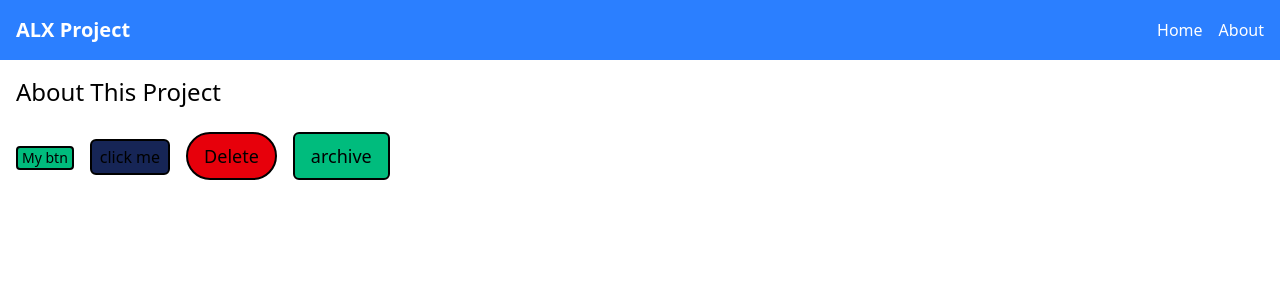
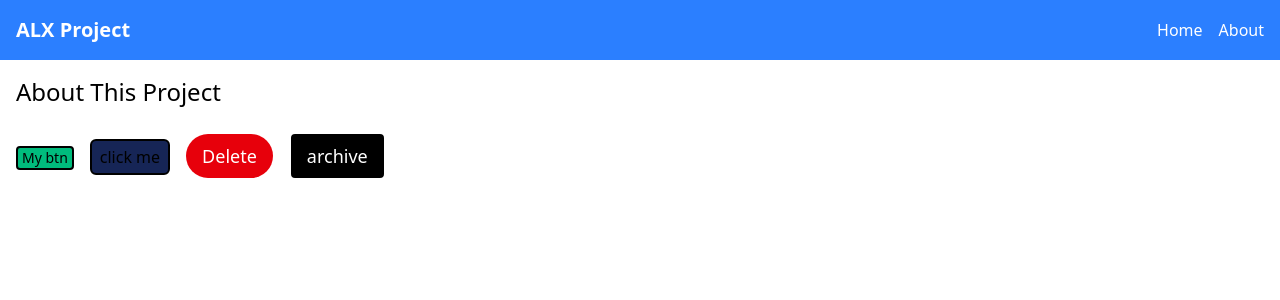
Before and after one commit to kamau552/alx-project-0x02-setup, a Next.js app in the folder alx-project-0x02/: page /about in a window 1280 px wide. Shown: the top 300 px of the page. Built offline with nearby package versions, Linux system fonts and the light colour scheme.

Commit message:
adjusted button shapes

```diff
--- a/alx-project-0x02/components/common/Button.tsx
+++ b/alx-project-0x02/components/common/Button.tsx
@@ -1,6 +1,7 @@
 import { cva, VariantProps } from 'class-variance-authority';
 import clsx from 'clsx';
-import { ButtonHTMLAttributes, ReactNode } from 'react';
+import { ButtonProps } from "@/interfaces";
+import { ReactNode } from 'react';
 import { twMerge } from 'tailwind-merge';
 
 interface ButtonProps extends React.ButtonHTMLAttributes<HTMLButtonElement>,
@@ -8,17 +9,19 @@ interface ButtonProps extends React.ButtonHTMLAttributes<HTMLButtonElement>,
     children: ReactNode;
     className?: string;
     size?: "small" | "medium" | "large";
+    shape?: "default" | "pill" | "square";
+    variant?: "primary" | "secondary" | "danger";
 }
 
 function cn(...classes: (string | undefined)[]) {
   return twMerge(clsx(...classes));
 }
 
-export default function Button({children, className, size = "medium", shape,   ...props}: ButtonProps) {
+export default function Button({children, className, size = "medium", shape, variant, ...props}: ButtonProps) {
 
   return (
     <button
-      className={cn(buttonVariants({ size, shape }), className)} {...props}>
+      className={cn(buttonVariants({ size, shape, variant }), className)} {...props}>
       {children}
     </button>
   )
@@ -31,7 +34,7 @@ const buttonVariants = cva("rounded-md", {
         "border-2 border-black text-black bg-emerald-500 hover:bg-neutral-200",
       secondary: "border-2 border-white text-white bg-black hover:bg-blue-800",
       danger:
-        "border-none border-red-500 text-red-500 bg-red-600 hover:bg-red-600",
+        "border-none border-red-500 text-white bg-red-600 hover:bg-red-600",
     },
     size: {
       small: "text-sm px-1 py-0",
--- a/alx-project-0x02/interfaces/index.ts
+++ b/alx-project-0x02/interfaces/index.ts
@@ -1,9 +1,13 @@
+import { ButtonHTMLAttributes, ReactNode } from "react";
 export interface CardProps {
   title: string;
   content: string;
 }
 
-export interface ButtonProps {
+export interface ButtonProps extends ButtonHTMLAttributes<HTMLButtonElement> {
+  children: ReactNode;
+  className?: string;
   size?: "small" | "medium" | "large";
-  shape?: "rounded-sm" | "rounded-md" | "rounded-full";
+  shape?: "default" | "pill" | "square";
+  variant?: "primary" | "secondary" | "danger";
 }
--- a/alx-project-0x02/pages/home.tsx
+++ b/alx-project-0x02/pages/home.tsx
@@ -2,7 +2,6 @@ import React, { useState } from "react";
 import PostModal from "@/components/common/PostModal";
 import Header from '../components/layout/Header';
 import Card from '@/components/common/Card';
-
 
 interface Post {
   title: string;
```
